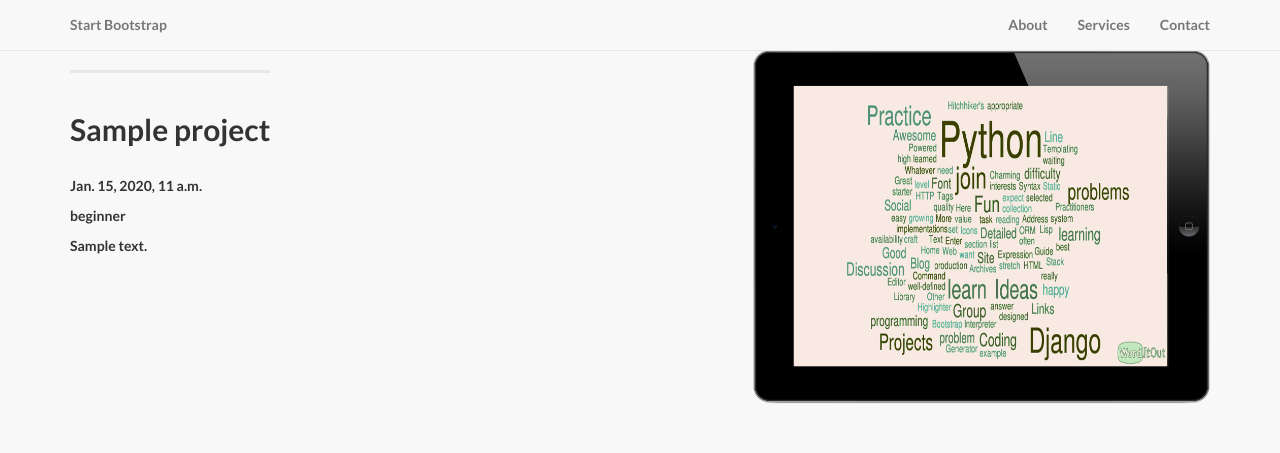
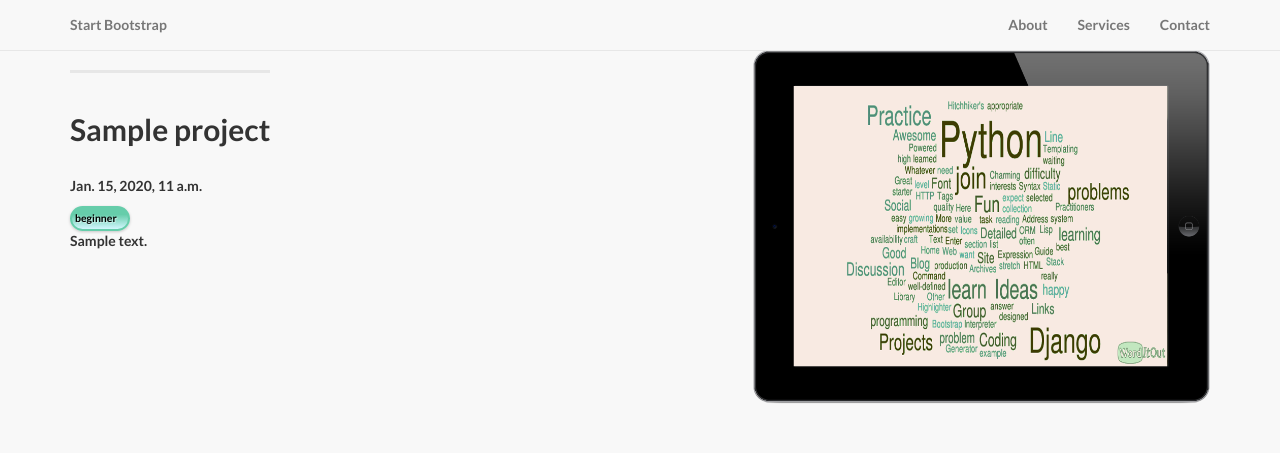
Before and after one commit to lluminita/codeeve, a Django app: page /projects/ in a window 1280 px wide. Shown: the top 453 px of the page. Run offline with Django 3.2, Linux system fonts and the light colour scheme; tables that the repository leaves empty hold one stand-in row (values such as "Sample post"); some libraries are stand-ins or nearby versions.

Commit message:
button design of the difficulty

```diff
--- a/codeeve/static/css/landing-page.css
+++ b/codeeve/static/css/landing-page.css
@@ -97,6 +97,39 @@
     padding: 50px 0;
     background-color: #f8f8f8;
 }
+.glossy  {
+   width: 60px;
+   height: 25px;
+
+   padding: 3px;
+   margin:  left;
+   position: left;
+
+   background: #66CDAA;
+   background: -webkit-gradient(linear, left top, left bottom, color-stop(31%,#66CDAA), color-stop(100%,#d3f6fe));
+   background: -webkit-linear-gradient(top,  #66CDAA 31%,#d3f6fe 100%);
+   background: -moz-linear-gradient(top,  #66CDAA 31%, #d3f6fe 100%);
+   background: -o-linear-gradient(top,  #66CDAA 31%,#d3f6fe 100%);
+   background: -ms-linear-gradient(top,  #66CDAA 31%,#d3f6fe 100%);
+   background: linear-gradient(to bottom,  #66CDAA 31%,#d3f6fe 100%);
+   filter: progid:DXImageTransform.Microsoft.gradient( startColorstr='#66CDAA', endColorstr='#d3f6fe',GradientType=0 );
+
+   -webkit-border-radius: 25px;
+   -moz-border-radius: 25px;
+   border-radius: 29px;
+
+   border: 2px solid #66CDAA;
+
+   color: #000;
+   font-size: 0.750em;
+   text-shadow: 1px 1px 0px rgba(255,255,255,.5);
+
+   -webkit-box-shadow:  0px 1px 3px 0px rgba(0, 0, 0, .2);
+   box-shadow:  0px 1px 3px 0px rgba(0, 0, 0, .2);
+
+   position: left;
+}
+
 
 .content-section-b {
     padding: 50px 0;
--- a/projects/templates/projects/project_list.html
+++ b/projects/templates/projects/project_list.html
@@ -14,7 +14,8 @@
                     <div class="clearfix"></div>
                     <h2 class="section-heading">{{ project.title }}</h2>
                     <p>{{ project.created_at }}</p>
-                    <p>{{ project.difficulty }}</p>
+                    <div class="glossy">
+                    <p> {{ project.difficulty }}</p> </div>
                     <p>{{ project.description}}</p>
                   <!--  <p class="lead">Check out <a href="projects/">ongoing projects</a> that sick out participants and choose the idea and technology you want to work on.</p> -->
                 </div>
```
